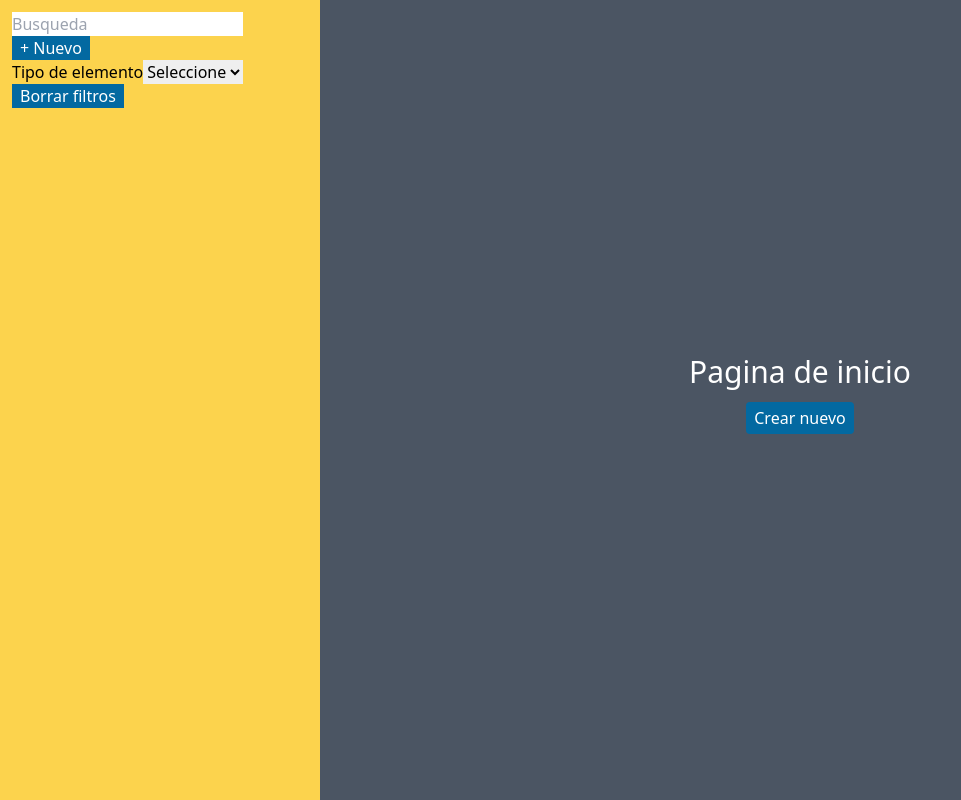
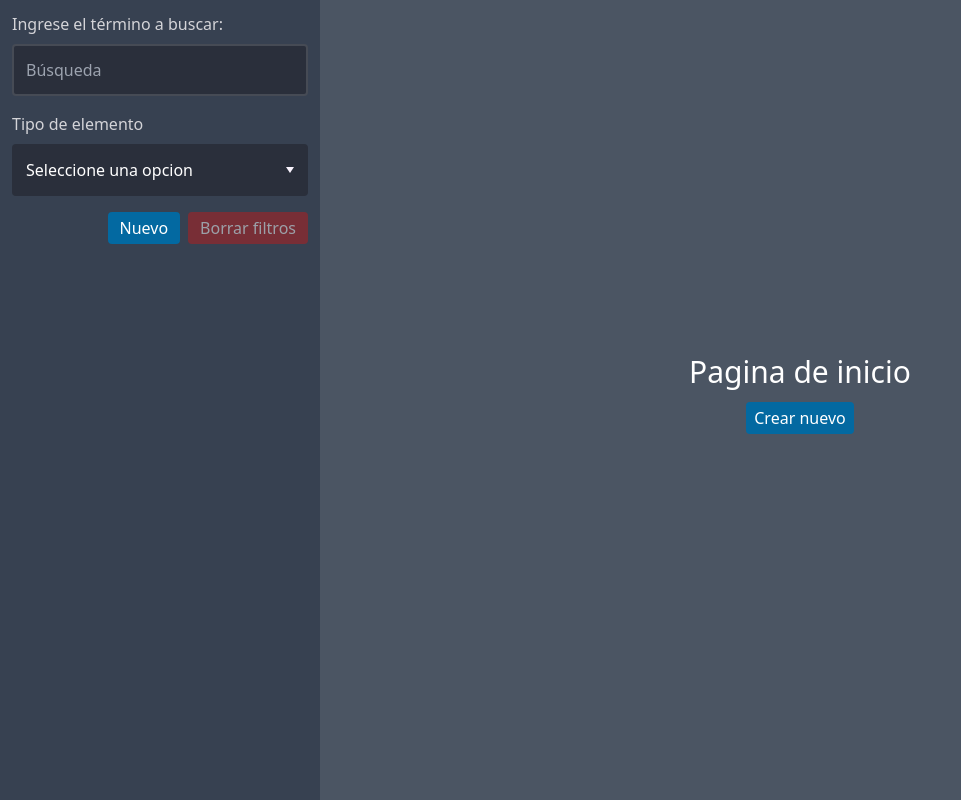
Before and after one commit to EDGUS1/share-data-app, a Vue app: page / in a window 1280 px wide. Shown: the whole page, without its empty margins (0-961 px from the left). Built offline with nearby package versions, Linux system fonts and the light colour scheme.

Commit message:
feat: Implement dropdown menu

```diff
--- a/src/views/SidebarContainer.vue
+++ b/src/views/SidebarContainer.vue
@@ -1,6 +1,9 @@
 <script setup>
 import { ref, reactive, computed } from 'vue'
+
 import SidebarList from '../components/SidebarList.vue'
+import DropDownMenu from '../components/custom/DropDownMenu.vue'
+
 import store from '../store'
 import { CREATE_STATE } from '../constants'
 
@@ -10,13 +13,10 @@ const selectedType = ref('0')
 const input = ref('')
 const filterBtn = ref(true)
 const data = reactive({ value: props.data })
+const customSelectProperty = reactive({ name: 'Seleccione una opcion' })
 
 const changeState = () => {
   store.state.typeView = CREATE_STATE
-}
-
-const filterList = () => {
-  filterBtn.value = false
 }
 
 const inputChange = () => {
@@ -28,6 +28,7 @@ const defaultState = () => {
   data.value = props.data
   selectedType.value = '0'
   input.value = ''
+  customSelectProperty.name = 'Seleccione una opcion'
 }
 
 const filteredList = computed(() => {
@@ -45,21 +46,44 @@ const filteredList = computed(() => {
   }
   return data.value
 })
+
+const selectOption = (id) => {
+  selectedType.value = id
+  filterBtn.value = false
+}
 </script>
 
 <template>
-  <header class="w-[25%] min-w-[20rem] max-w-xs bg-amber-300 p-3">
-    <input type="text" v-model="input" placeholder="Busqueda" @input="inputChange" />
-    <button class="bg-sky-700 text-white px-2" @click="changeState">+ Nuevo</button>
-    <br />
-    <label for="type_id">Tipo de elemento</label>
-    <select name="" id="type_id" @change="filterList" v-model="selectedType">
-      <option value="0" hidden>Seleccione</option>
-      <option v-bind:value="typ.id" :key="typ.id" v-for="typ in props.types">{{ typ.name }}</option>
-    </select>
-    <button class="bg-sky-700 text-white px-2" @click="defaultState" :disabled="filterBtn">
-      Borrar filtros
-    </button>
+  <header class="hidden md:block w-[35%] min-w-[18rem] max-w-xs bg-gray-700 text-zinc-300 p-3">
+    <label for="busqueda_id">Ingrese el término a buscar:</label>
+    <input
+      type="text"
+      id="busqueda_id"
+      class="w-full my-2 border-2 border-solid border-[#FFF2] bg-[#2a2f3b] rounded p-3 text-base outline-0"
+      v-model="input"
+      placeholder="Búsqueda"
+      @input="inputChange"
+    />
+
+    <label for="type_id" class="block mt-2">Tipo de elemento</label>
+
+    <DropDownMenu :data="types" @select-option="selectOption" :selected="customSelectProperty" />
+
+    <div class="flex justify-end my-4">
+      <button
+        class="bg-sky-700 text-white px-3 py-1 mx-2 hover:opacity-75 rounded"
+        @click="changeState"
+      >
+        Nuevo
+      </button>
+      <button
+        class="bg-red-700 text-white px-3 py-1 disabled:opacity-50 disabled:cursor-not-allowed hover:opacity-75 rounded"
+        @click="defaultState"
+        :disabled="filterBtn"
+      >
+        Borrar filtros
+      </button>
+    </div>
     <SidebarList :dataElements="filteredList" />
   </header>
 </template>
```
